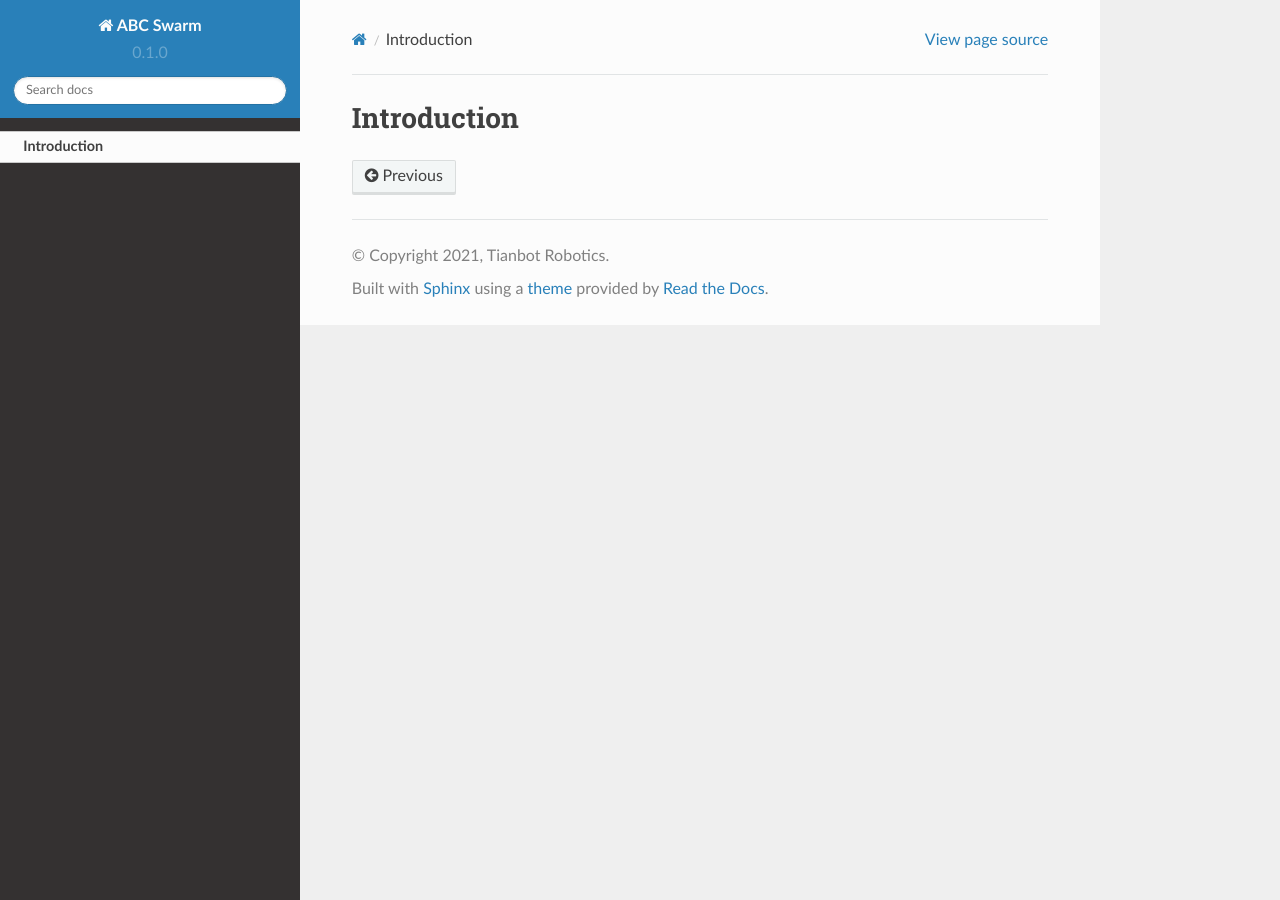
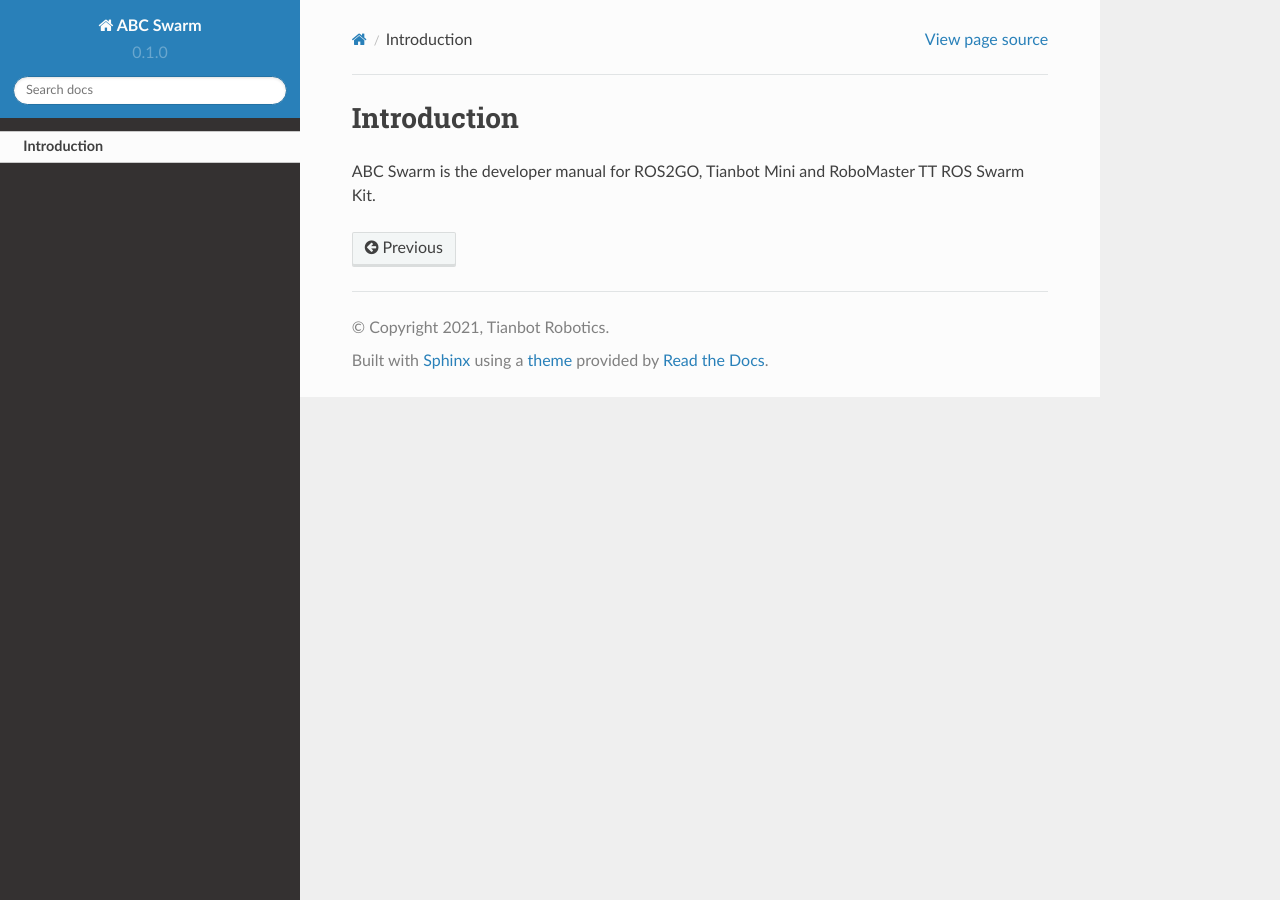
Before and after one commit to tianbot/abc_swarm, a Sphinx documentation site: the page built from docs/source/intro.rst, in a window 1280 px wide. Built offline with Sphinx 7.4.7 and the Read the Docs theme 2.0.0, drawn with Linux system fonts in a browser that asks for light colours; pages that are not in the unit, such as notebooks, are missing from menus.

Commit message:
add readme

```diff
--- /dev/null
+++ b/README.rst
@@ -0,0 +1,4 @@
+ABC Swarm
+=======================================
+
+ABC Swarm is the developer manual for ROS2GO, Tianbot Mini and RoboMaster TT ROS Swarm Kit.
--- a/docs/source/intro.rst
+++ b/docs/source/intro.rst
@@ -1,2 +1,4 @@
 Introduction
 =====
+
+ABC Swarm is the developer manual for ROS2GO, Tianbot Mini and RoboMaster TT ROS Swarm Kit.
```
